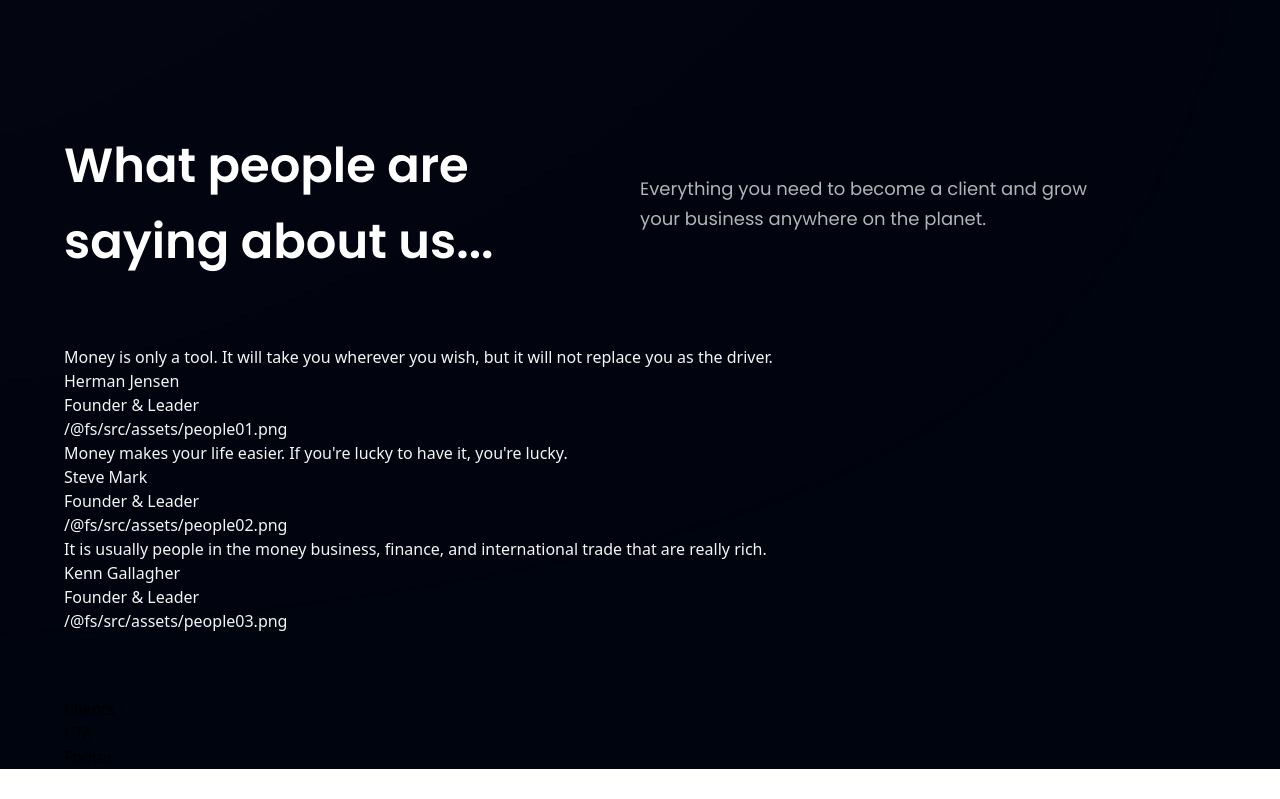
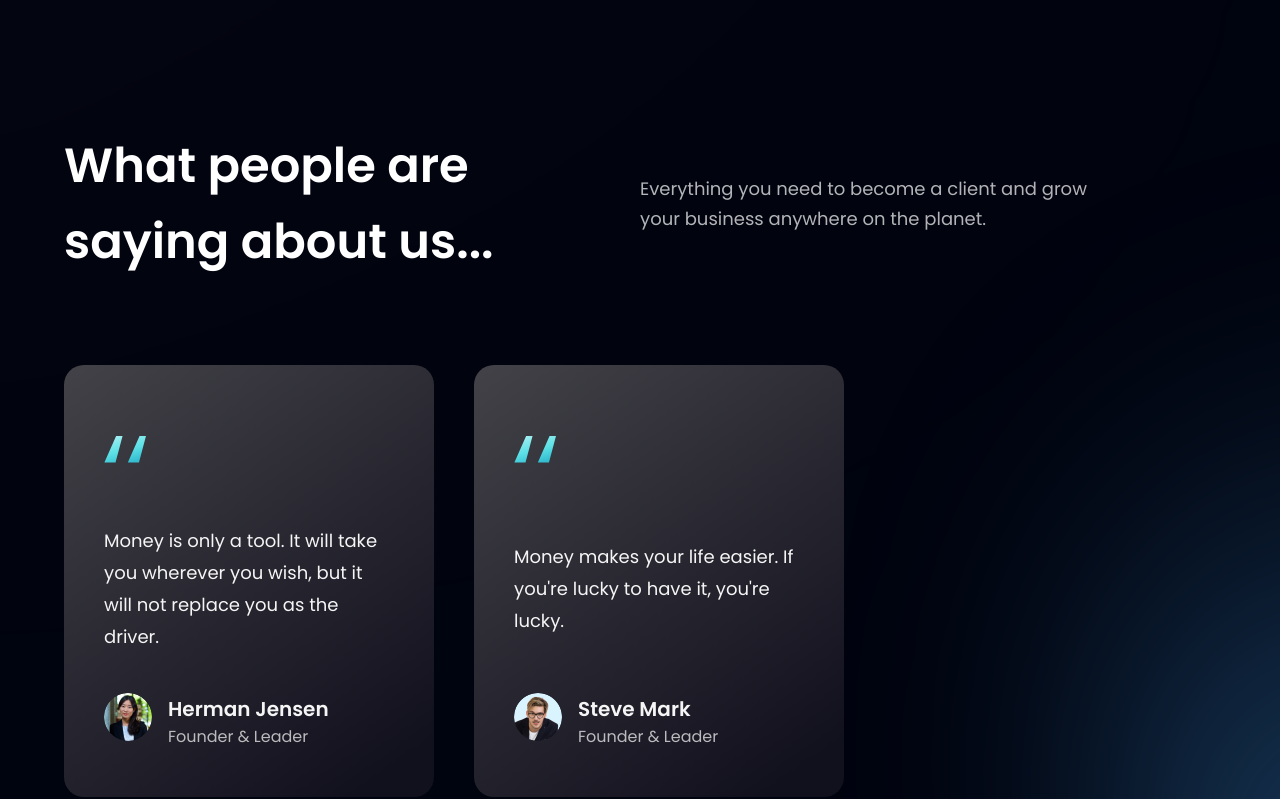
Before and after one commit to mwiechowski/react-portfolio, a React (Vite) app: page / in a window 1280 px wide. Shown: the part 2781-3580 px from the top of the page. Before the commit the page ends 3550 px from the top, so only its background shows below. Built offline with nearby package versions, Linux system fonts and the light colour scheme.

Commit message:
added feedback section

```diff
--- a/src/components/FeedbackCard.jsx
+++ b/src/components/FeedbackCard.jsx
@@ -1,12 +1,22 @@
-const FeedbackCard = ({ key, content, name, title, img }) => (
-  <div className="text-whitesmoke">
-    <div>{key}</div>
-    <div>{content}</div>
-    <div>{name}</div>
-    <div>{title}</div>
-    <div>{img}</div>
+import { quotes } from "../assets"
+
+const FeedbackCard = ({ content, name, title, img }) => (
+  <div className="flex justify-between flex-col px-10 py-12 rounded-[20px] max-w-[370px] md:mr-10 sm:mr-5 mr-0 my-5 feedback-card">
+    <img src={quotes} alt="double_quotes" className="w-[42px] h-[72px] object-contain" />
+
+    <p className="text-whitesmoke font-poppins font-normal text-[18px] leading-[32px] my-10">
+      {content}
+    </p>
+
+    <div className="flex flex-row">
+      <img src={img} alt={name} className="w-[48px] h-[48px] rounded-full" />
+
+      <div className="flex flex-col ml-4">
+        <h4 className="text-whitesmoke font-poppins font-semibold text-[20px] leading-[32px]">{name}</h4>
+        <p className="text-dimWhite font-poppins font-normal text-[16px] leading-[24px]">{title}</p>
+      </div>
+    </div>
   </div>
-
 )
 
 
--- a/src/components/Testimonials.jsx
+++ b/src/components/Testimonials.jsx
@@ -4,8 +4,8 @@ import FeedbackCard from "./FeedbackCard"
 
 const Testimonials = () => (
   <section id="clients" className={`${styles.paddingY} ${styles.flexCenter} flex-col relative`}>
-    {/* gradient TO DO*/}
-    <div />
+    {/* gradient */}
+    <div className="z-0 absolute w-[60%] h-[60%] -right-[50%] rounded-full blue__gradient" />
 
     <div className="w-full flex justify-between items-center md:flex-row flex-col mb-16 bg-6 relative z-1">
       <h1 className={styles.heading2}>What people are <br className="sm:block hidden" /> saying about us...</h1>
--- a/src/index.css
+++ b/src/index.css
@@ -119,11 +119,9 @@
 
 .feedback-card {
   background: transparent;
+  background: var(--black-gradient);
 }
 
-.feedback-card:hover {
-  background: var(--black-gradient);
-}
 
 .blue__gradient {
   background: linear-gradient(180deg, rgba(188, 165, 255, 0) 0%, #214d76 100%);
```
